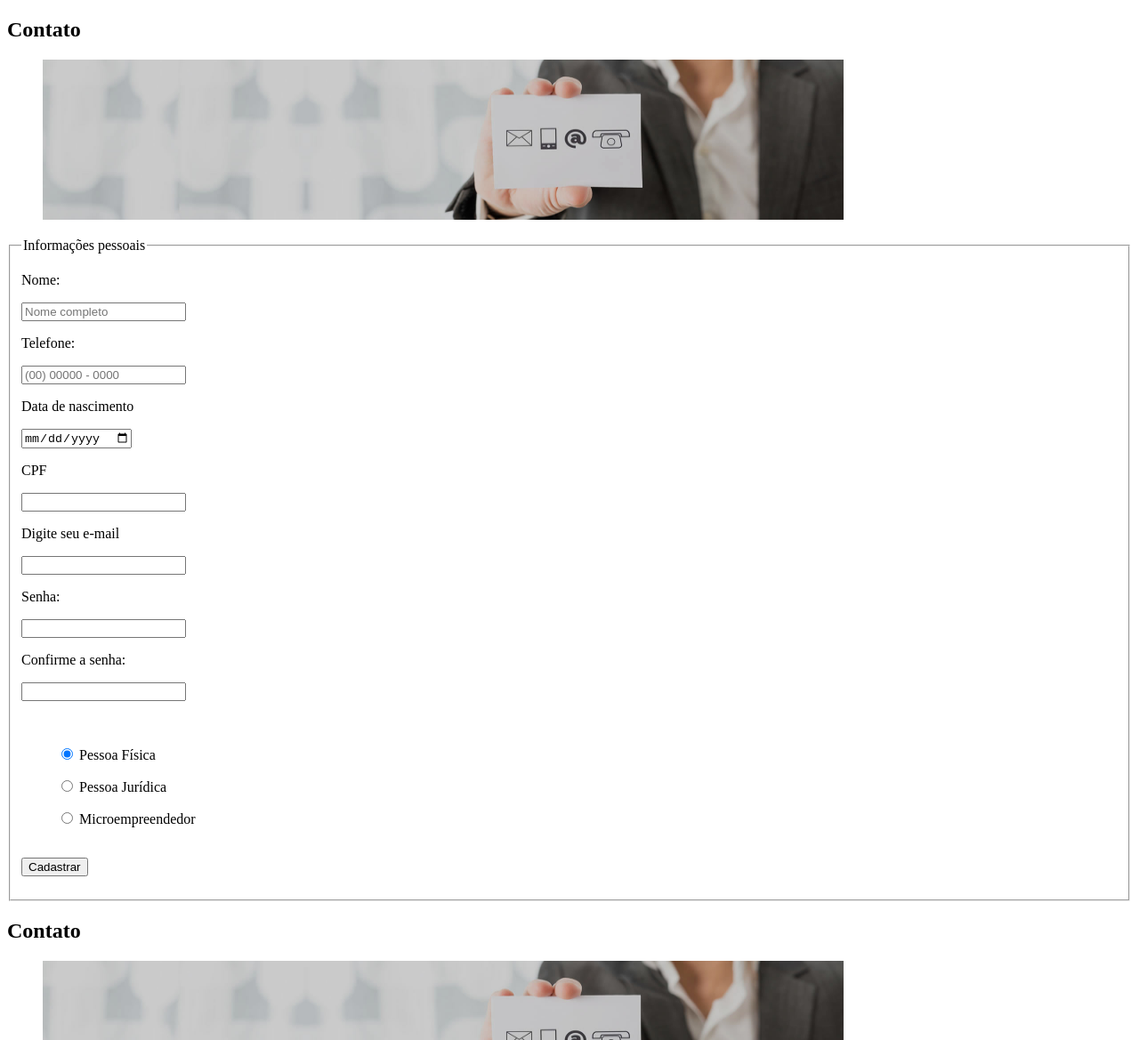
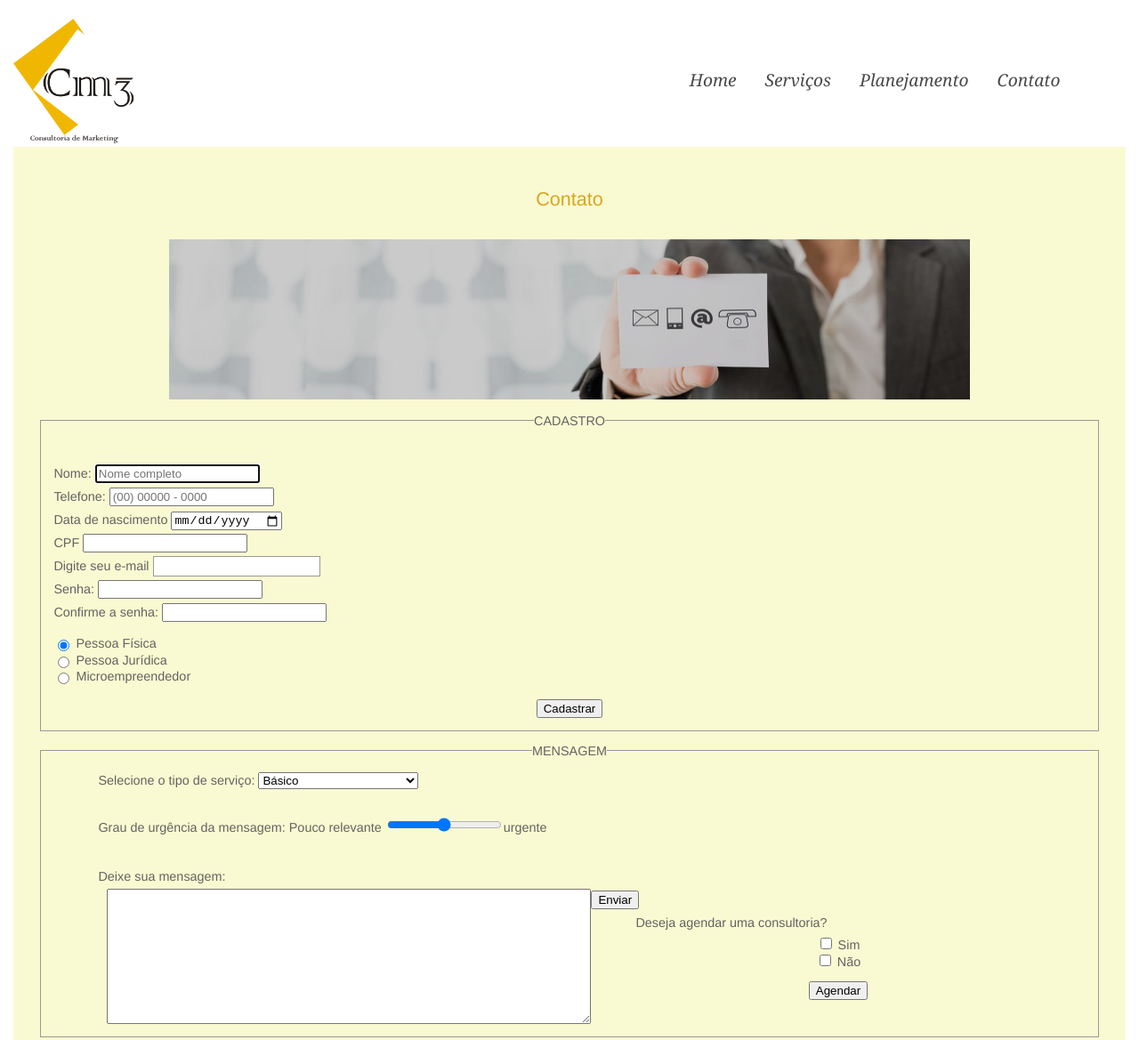
Before and after one commit to ni91/ni91.github.io, a plain HTML site: page contato.html in a window 1280 px wide. Shown: the top 1169 px of the page at 89% size. Drawn offline with Linux system fonts and the light colour scheme.

Commit message:
Add files via upload

```diff
--- a/contato.html
+++ b/contato.html
@@ -2,52 +2,46 @@
 <html lang="pt-BR">
 <head>
 	<meta charset="utf-8">
-	<section id="page-text">
-        <h2>Contato</h2>
-        <figure>
-            <img src="img/fale.jpg" width="900" height="180">
-            <section id="formulario">
-        </figure>
-        <form>
-            <fieldset>
-                <legend>Informações pessoais</legend>
-                <p> Nome:</p>
-<p><input type="nome" required placeholder="Nome completo" /></p>
-                <p>Telefone:</p>
-                <p> <input type="fone"required placeholder="(00) 00000 - 0000" /></p>
-                <p>Data de nascimento</p>
-                <p>   <input type="date" name="nascimento" min="2014 - 12-08"></p>
-                   <p> CPF</p>
-                <p>    <input type="CPF" required/></p>
-                <p>  Digite seu e-mail</p>
-                <p>   <input type="email" required/></p>
-                <p>  Senha:</p>
-                <p>  <input type="password" /></p>
-                <p>    Confirme a senha:</p>
-                <p>   <input type="password" required autocomplete="off" /></p>
-                </p>
-                <br>
-                <body>
-                    <form>
-                        <ul>
-                            <input type="Radio" name="radsize" id="sizesmall" value="PF" checked="checked" />
-                            <label for="sizesmall">Pessoa Física</label>
-                        </ul>
-                        <ul>
-                            <input type="Radio" name="radsize" id="sizemed" value="PJ" />
-                            <label for=" sizemed">Pessoa Jurídica</label>
-                        </ul>
-                        <ul>
-                            <input type="radio" name="radsize" id="sizelarg" value="MEI" />
-                            <label for="sizelarge">Microempreendedor</label>
-                        </ul>
-                        <br>
-                        <input type="submit" value="Cadastrar" />
-                        <p>
-            </fieldset>
-            </form>
-            </body>
-        </form>
+	<title>Contato</title>
+    <link rel="stylesheet" href="css/style.css"> <!-- nome da pasta de códigos css ... arrumar -->
+    <meta name="description" content="O melhor aplicativo de orçamento para microempreendedores do mercado.">
+	<meta name="keywords" content="calculadora,orçamento,microempreendedor, MEI">
+	<meta name="author" content="empresa GN">
+
+</head>
+    <body>
+    <div id="container">
+        	<header>
+			<div id="logo">
+				<img src="img/logo2.png" width="150px" height="140px">
+               <nav>
+				<ul>
+					<li>
+				<a href="index.html" title="Consultoria de Marketing">
+				            Home
+						</a>
+					</li>
+					<li>
+						<a href="servicos.html" title="Conheça mais sobre o nosso trabalho.">
+							Serviços
+						</a>
+					</li>
+					<li>
+						<a href="planejamento.html" title="Conheça mais sobre o nosso trabalho.">
+							Planejamento
+						</a>
+					</li>
+                    <li>
+						<a href="contato.html" title="Entre em contato conosco.">
+							Contato
+						</a>
+					</li>
+				</ul>
+			</nav>
+		</header>
+		<!-- Main Content -->
+					</p>
+				</section>
             <section id="page-text">
 				<h2>Contato</h2>
         <figure>
```
